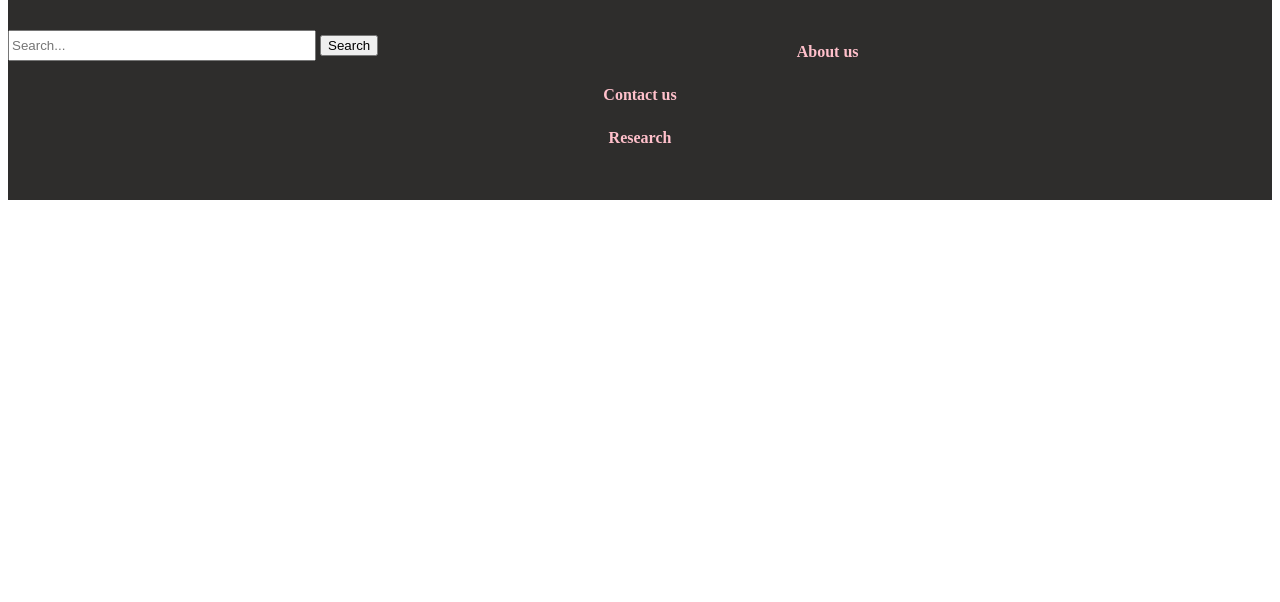
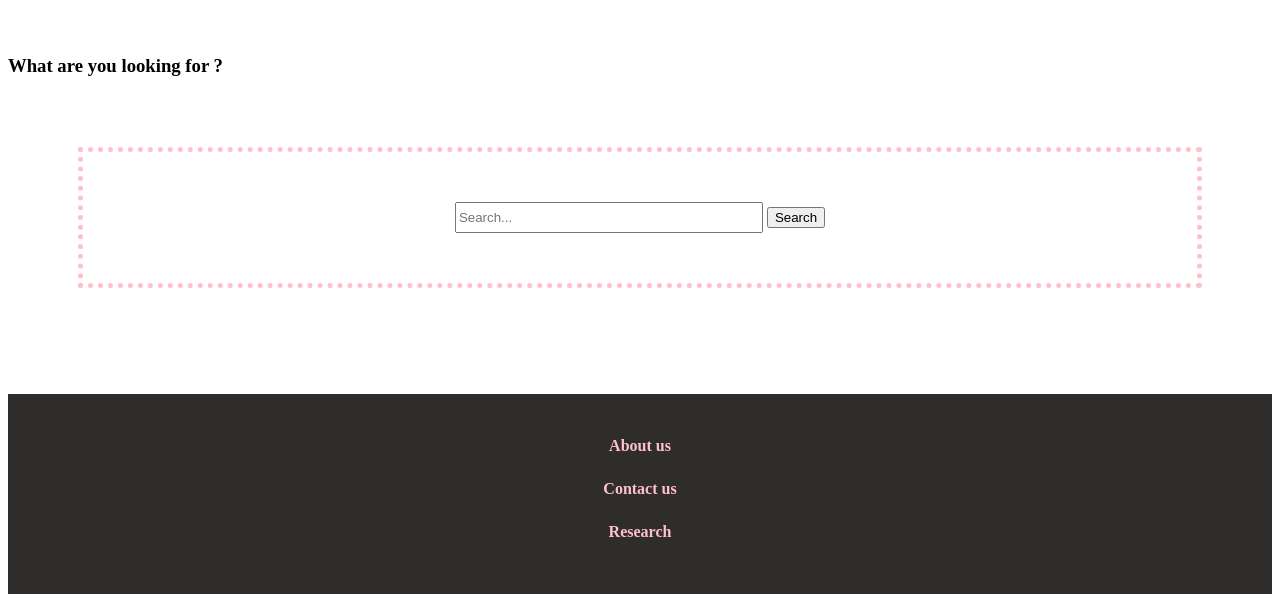
Before and after one commit to TheophileLct/Projet_TechnoWeb, a PHP site: page /index.php?page=researchpage in a window 1280 px wide. Shown: the part 238-840 px from the top of the page. Before the commit the page ends 438 px from the top, so only its background shows below. Run offline with PHP 8.4, Linux system fonts and the light colour scheme; a user stored in the database is signed in.

Commit message:
sEARCHBAR2

```diff
--- a/css/researchpage.css
+++ b/css/researchpage.css
@@ -0,0 +1,11 @@
+#searchbar2 {
+    text-align: center;
+    margin: 70px;
+    border: solid pink 5px;
+    border-style: dotted ;
+    padding: 50px;
+}
+.h3 {
+    text-align: center ;
+    color: lightpink;
+}
--- a/researchpage.php
+++ b/researchpage.php
@@ -2,23 +2,23 @@
 <html>
 
 <head>
-	<link rel="stylesheet" href="css/search.css" />
-
+    <link rel="stylesheet" href="css/researchpage.css" />
     <title>Diabolo</title>
 </head>
 
 <body>
+        </br>
+        </br>
+   	  <h3>What are you looking for ? </h3>
 
-        <div id="searchbar">
-               <form action="index.php?page=research" class="formulaire" method="post">
+        <div id="searchbar2">
+               <form action="research.php" class="formulaire" method="post">
                <input name=research class="champ" type="text" placeholder="Search..."/>
                     <input type="submit" id="submit" value="Search" />
-
                 </form>
         </div>
-
+        </br>
+        </br>
  </body>
 
-<footer>
-</footer>
 </html>
```
